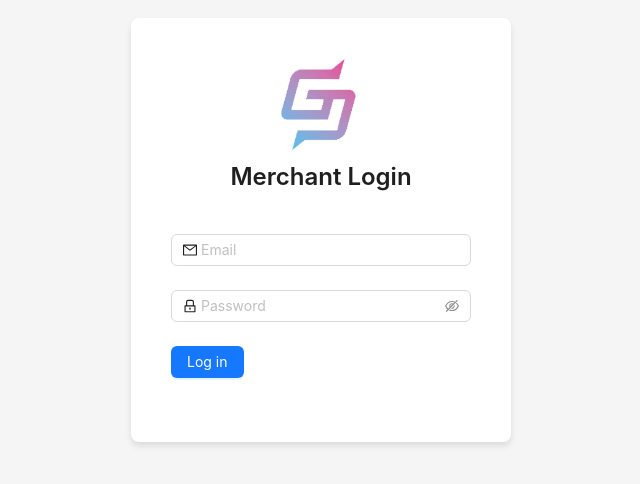
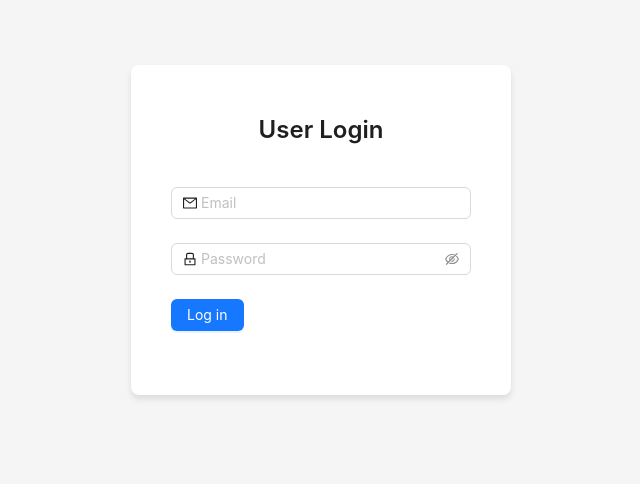
Before and after one commit to irfanulhaq228/g-pay-merchant, a React (Vite) app: page /login in a window 1280 px wide. Shown: the part 170-654 px from the top of the page, without its empty margins (319-959 px from the left). Built offline with nearby package versions, Linux system fonts and the light colour scheme.

Commit message:
Initial commit

```diff
--- a/src/Pages/Merchant-Login/MerchantLogin.jsx
+++ b/src/Pages/Merchant-Login/MerchantLogin.jsx
@@ -136,9 +136,9 @@ const MerchantLogin = ({ authorization, setAuthorization, setMerchantVerified, s
     <section style={styles.section}>
       <div style={styles.container}>
         <div style={styles.header}>
-          <img src={logo} alt="Logo" style={styles.logo} />
+          {/* <img src={logo} alt="Logo" style={styles.logo} /> */}
           <Title level={2} style={styles.title}>
-            Merchant Login
+            User Login
           </Title>
         </div>
         <Form
```
Also changed, not shown: 1 other file (tests, documents, lock files or other folders).
